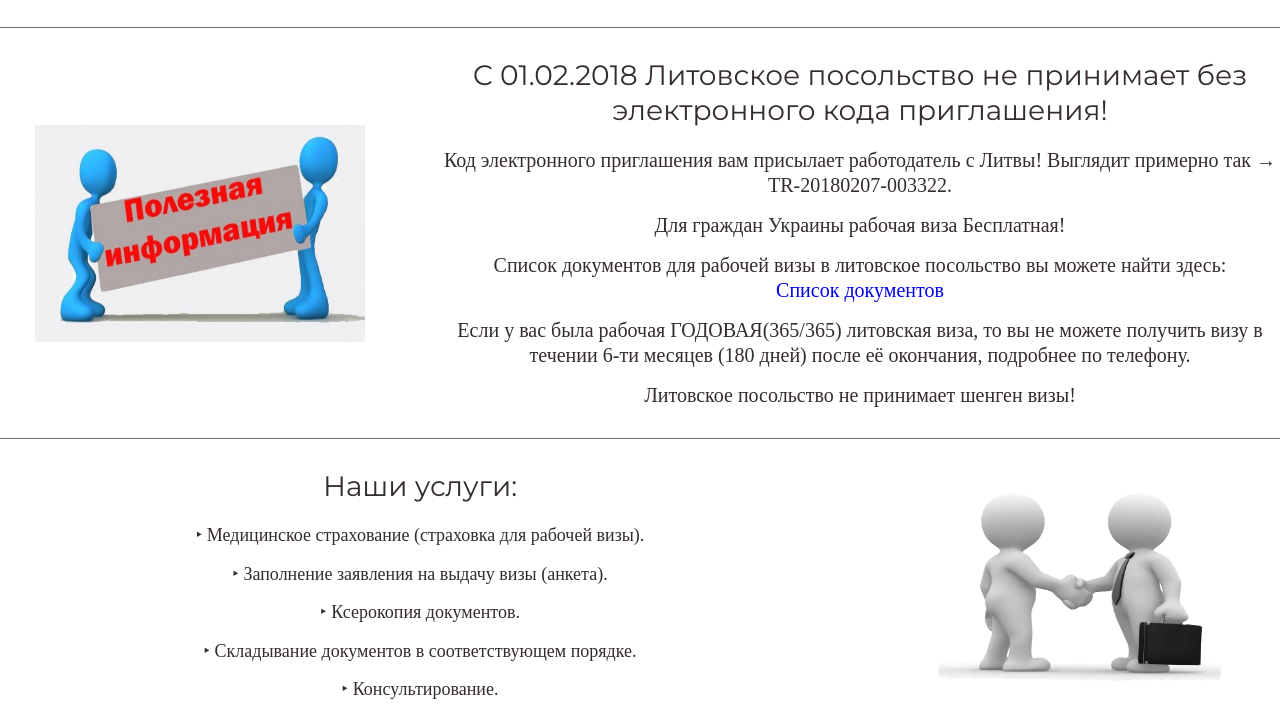
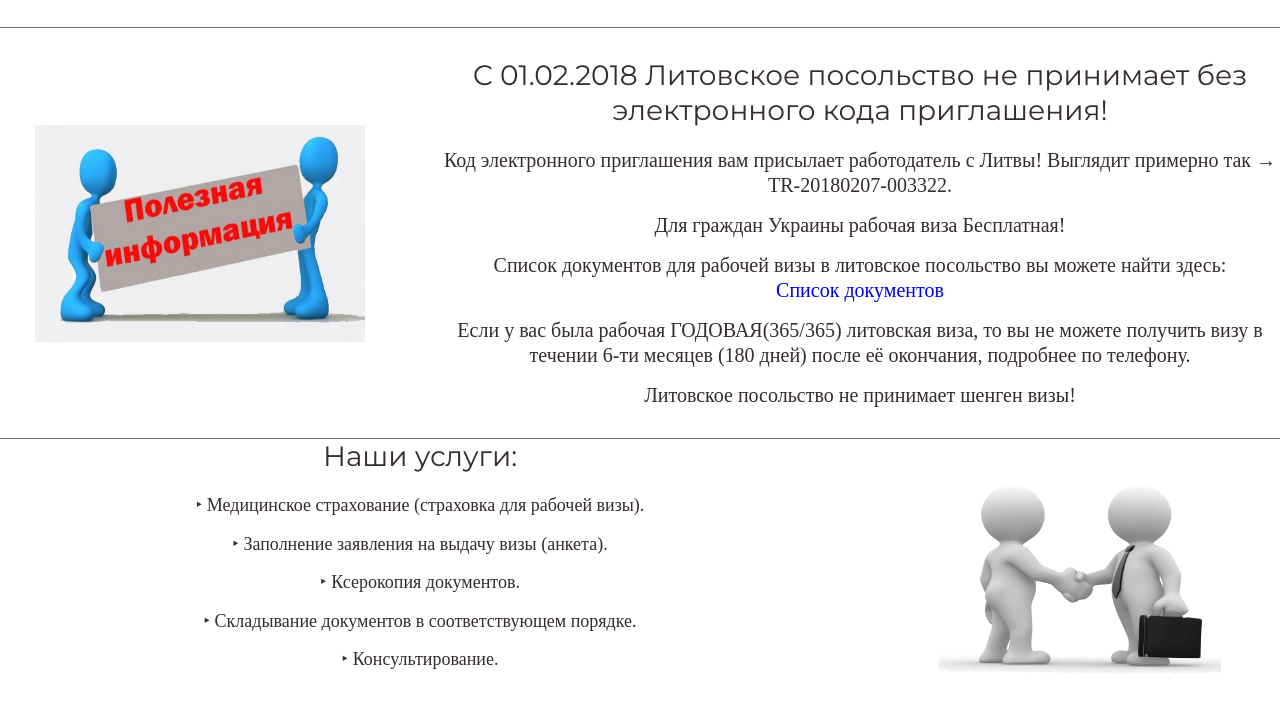
Before and after one commit to antuan159/posolstvo, a website: page src/index.html in a window 1280 px wide. Shown: the part 1216-1930 px from the top of the page. Drawn offline with nearby package versions, Linux system fonts and the light colour scheme; files that its build step writes are made by us from their sources; a web font is replaced by a local one.

Commit message:
change margin section

```diff
--- a/src/scss/common-section/_common-section__title.scss
+++ b/src/scss/common-section/_common-section__title.scss
@@ -4,6 +4,7 @@
   text-align: center;
   font-weight: normal;
   margin-bottom: 20px;
+  margin-top: 30px;
 }
 
 @media ($m-tablet) {
--- a/src/scss/common/_plaseholders.scss
+++ b/src/scss/common/_plaseholders.scss
@@ -1,5 +1,4 @@
 %section {
-  padding-top: 30px;
   padding-bottom: 30px;
   border-bottom: $b-section;
 }
--- a/src/scss/flex/_flex.scss
+++ b/src/scss/flex/_flex.scss
@@ -2,4 +2,5 @@
   display: flex;
   align-items: center;
   justify-content: center;
+  margin-top: 30px;
 }
```
Also changed, not shown: build/css/style.css.
